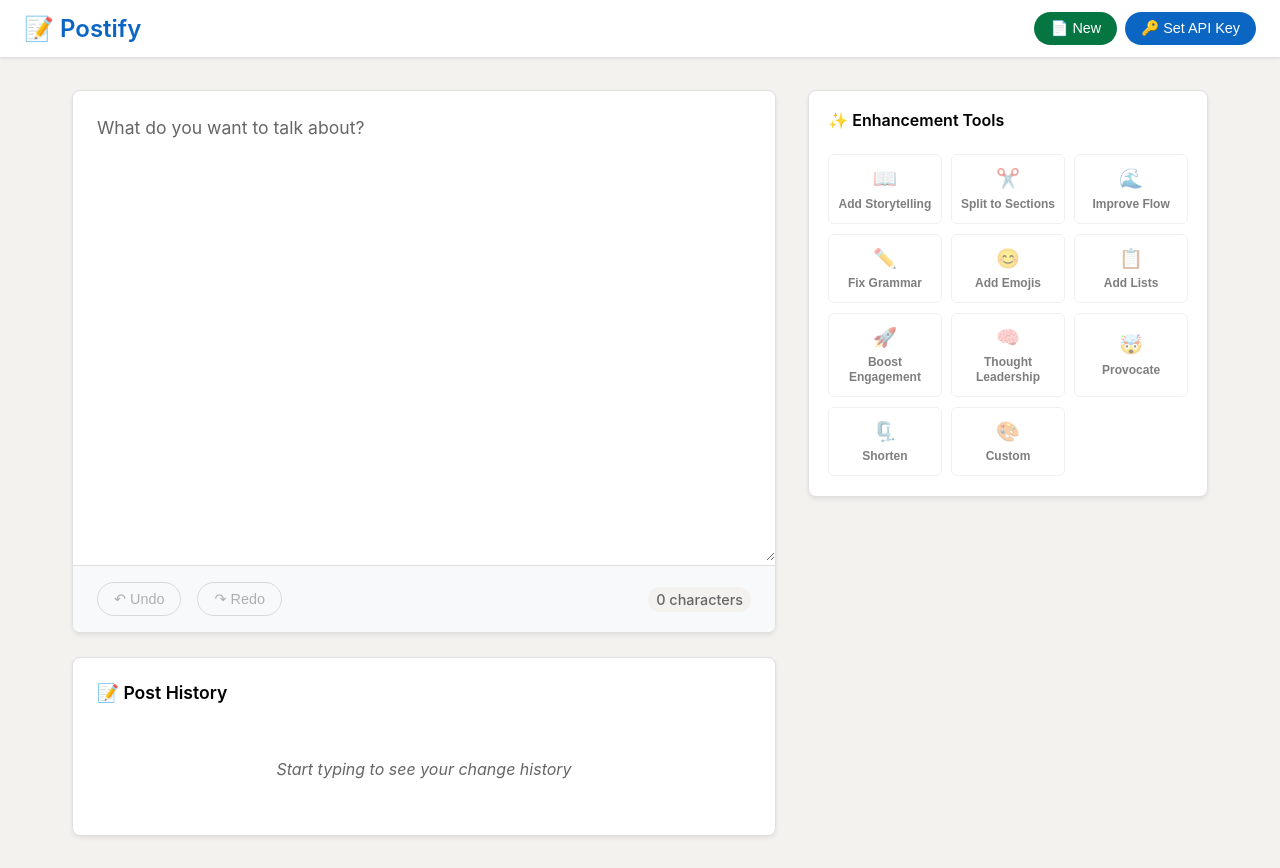
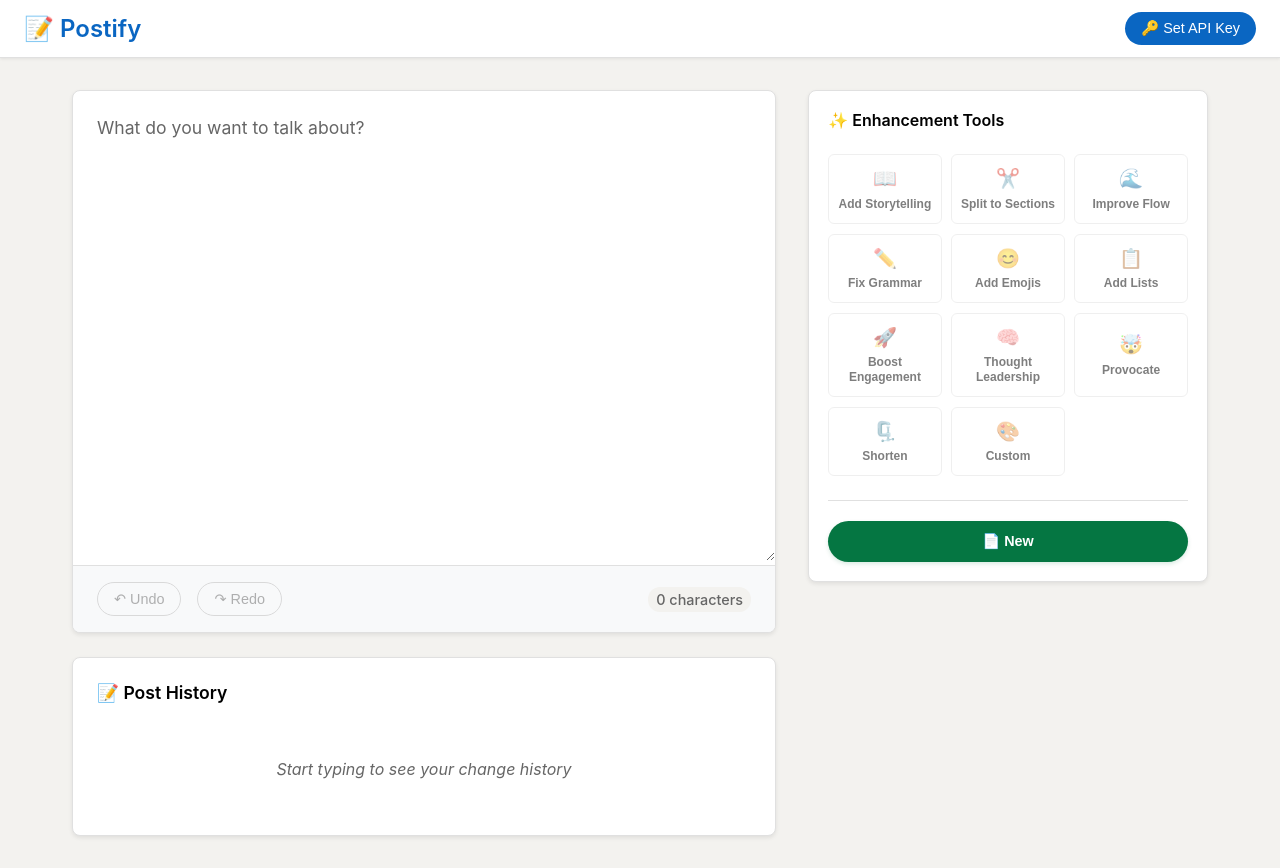
Before and after one commit to Luftare/postify, a React (Vite) app: page / in a window 1280 px wide. Built offline with nearby package versions, Linux system fonts and the light colour scheme.

Commit message:
relocate action

```diff
--- a/src/App.css
+++ b/src/App.css
@@ -520,6 +520,39 @@ body {
   color: #856404;
 }
 
+/* Actions Section */
+.actions-section {
+  margin-top: 1.5rem;
+  padding-top: 1.2rem;
+  border-top: 1px solid #e0e0e0;
+  display: flex;
+  justify-content: center;
+}
+
+.actions-section .new-session-btn {
+  background: #057642;
+  color: white;
+  border: none;
+  padding: 0.75rem 1.5rem;
+  border-radius: 24px;
+  font-weight: 600;
+  font-size: 0.9rem;
+  cursor: pointer;
+  transition: all 0.2s ease;
+  display: flex;
+  align-items: center;
+  gap: 0.5rem;
+  box-shadow: 0 2px 4px rgba(5, 118, 66, 0.15);
+  width: 100%;
+  justify-content: center;
+}
+
+.actions-section .new-session-btn:hover {
+  background: #046139;
+  box-shadow: 0 3px 8px rgba(5, 118, 66, 0.25);
+  transform: translateY(-1px);
+}
+
 .spinner {
   width: 20px;
   height: 20px;
--- a/src/App.jsx
+++ b/src/App.jsx
@@ -257,13 +257,6 @@ function App() {
         </div>
         <div className="api-key-controls">
           <button
-            className="new-session-btn"
-            onClick={startNewSession}
-            title="Start a new session (clears all history)"
-          >
-            📄 New
-          </button>
-          <button
             className="api-key-btn"
             onClick={() => setShowApiInput(!showApiInput)}
           >
@@ -448,6 +441,15 @@ function App() {
               <span>Processing your post...</span>
             </div>
           )}
+          <div className="actions-section">
+            <button
+              className="new-session-btn"
+              onClick={startNewSession}
+              title="Start a new session (clears all history)"
+            >
+              📄 New
+            </button>
+          </div>
         </aside>
       </main>
     </div>
```
